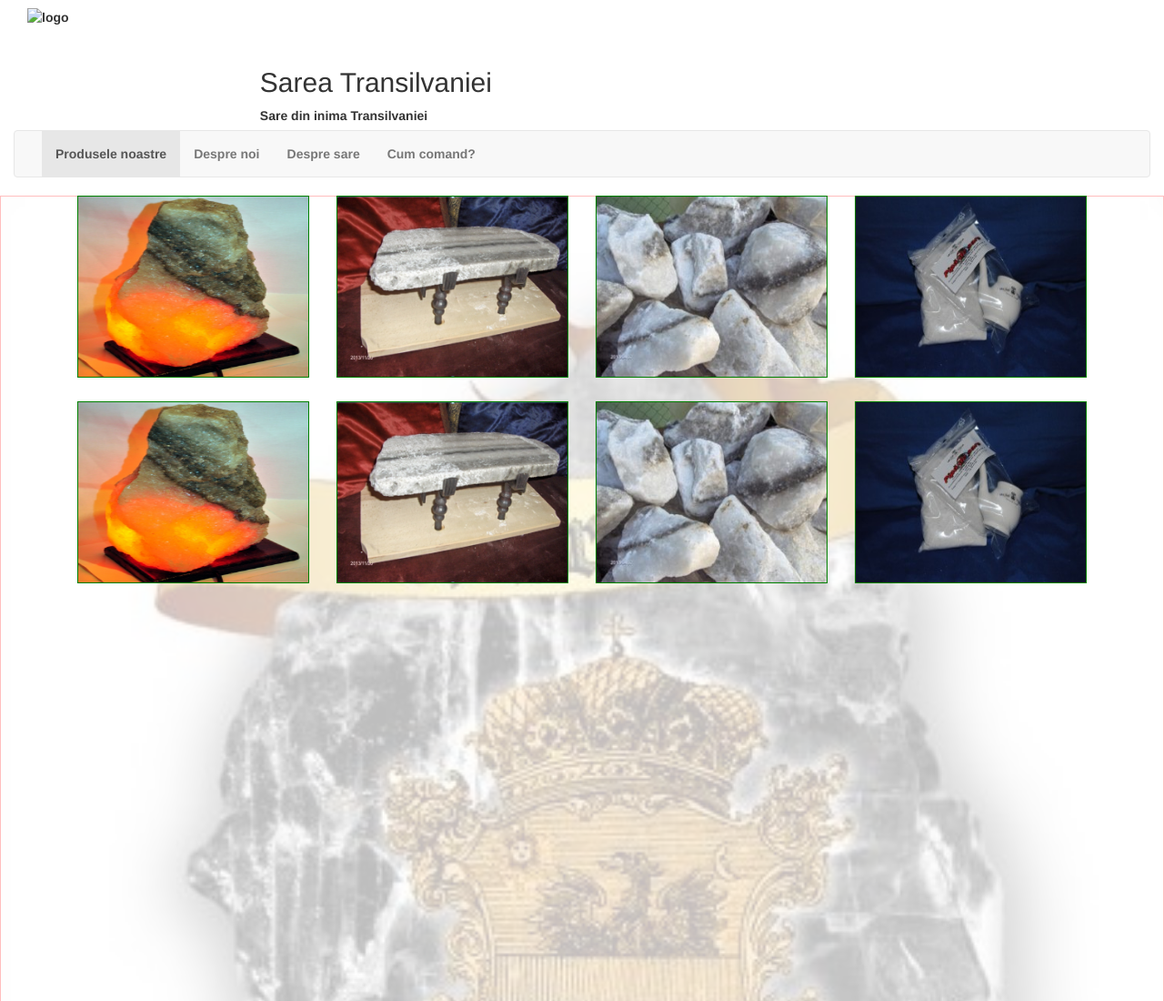
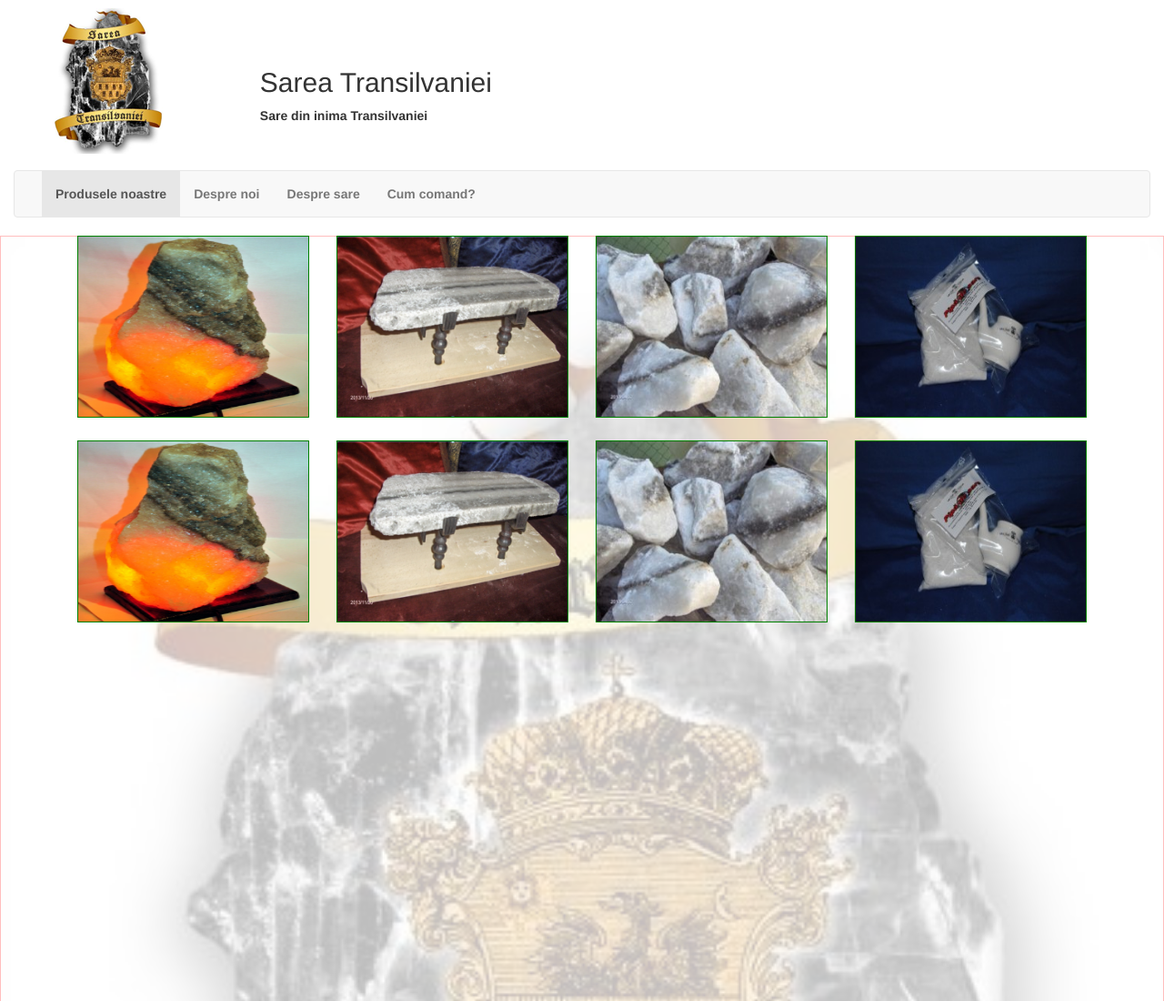
Before and after one commit to catalinborz/sare1, a plain HTML site: page index.html in a window 1280 px wide. Shown: the top 1100 px of the page at 91% size. Drawn offline with nearby package versions, Linux system fonts and the light colour scheme; files whose address does not match are found by name.

Commit message:
Update index.html

```diff
--- a/index.html
+++ b/index.html
@@ -16,7 +16,7 @@
 	<div class="container-fluid">
 			<div class="row">
 				<div class="col-sm-2 col-md-2">
-					<img id="logo" src=".../img/logo.png" alt="logo">
+					<img id="logo" src="../img/logo.png" alt="logo">
 				</div>
 
 				<div class="col-sm-10 col-md-10 div_header_text">
```
